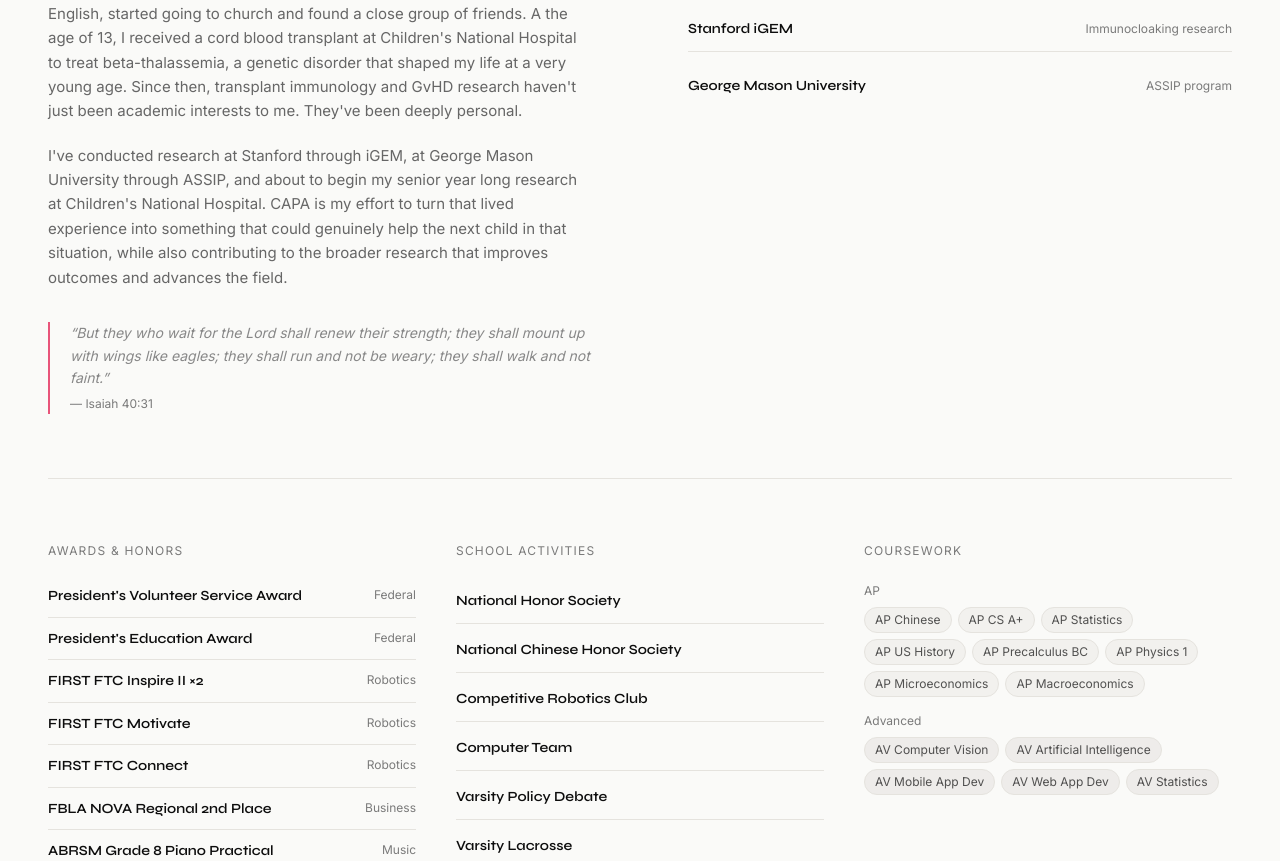
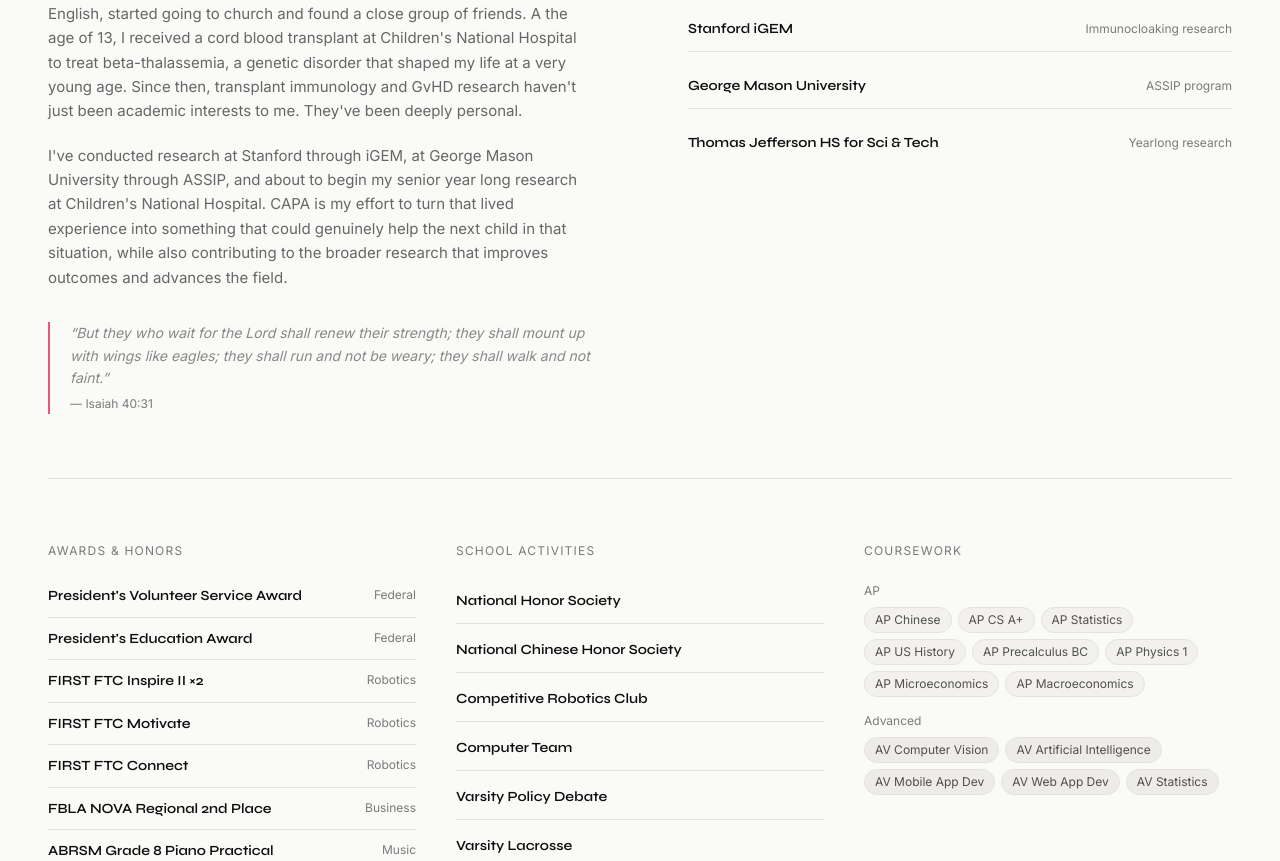
Before and after one commit to sh4wn27/sh4wn, a Next.js app: page / in a window 1280 px wide. Shown: the part 3441-4302 px from the top of the page. Built offline with nearby package versions, Linux system fonts and the light colour scheme.

Commit message:
tj research

```diff
--- a/components/About.tsx
+++ b/components/About.tsx
@@ -13,6 +13,7 @@
 const research = [
   { org: "Stanford iGEM", topic: "Immunocloaking research" },
   { org: "George Mason University", topic: "ASSIP program" },
+  { org: "Thomas Jefferson HS for Sci & Tech", topic: "Yearlong research" },
 ];
 
 const awards = [
```
